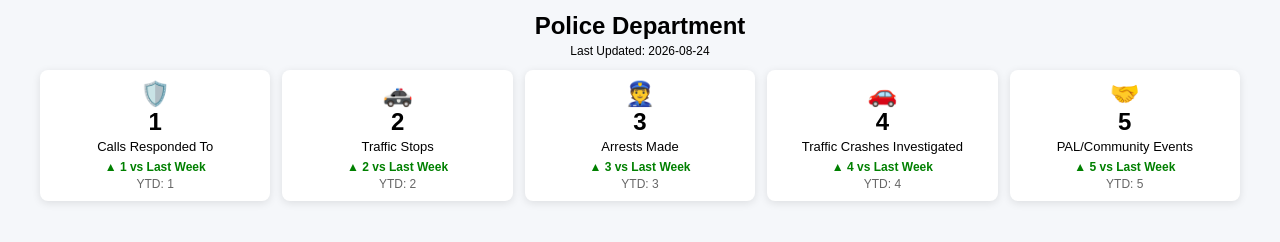
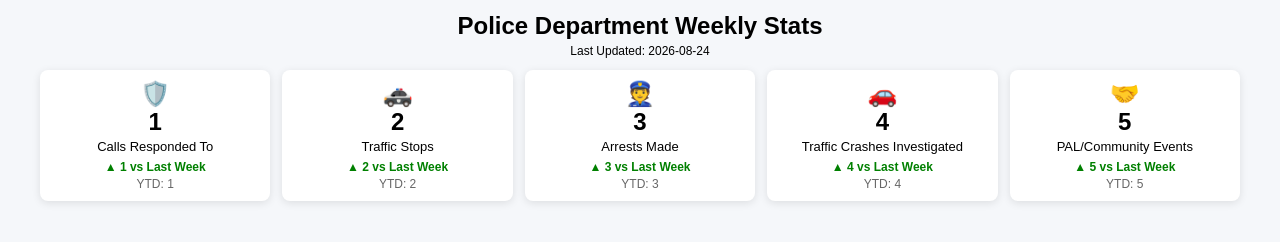
Before and after one commit to davidgordiienko1/city-stats, a website: page index.html in a window 1280 px wide. Drawn offline with Linux system fonts and the light colour scheme.

Commit message:
Update department name display to include "Weekly Stats"

```diff
--- a/index.html
+++ b/index.html
@@ -127,7 +127,7 @@ async function loadDepartment(){
     const department = data.departments[dept];
 
     document.getElementById("departmentName").textContent =
-        department.department;
+        department.department + " Weekly Stats";
 
     document.getElementById("lastUpdated").textContent =
         "Last Updated: " + department.lastUpdated;
```
